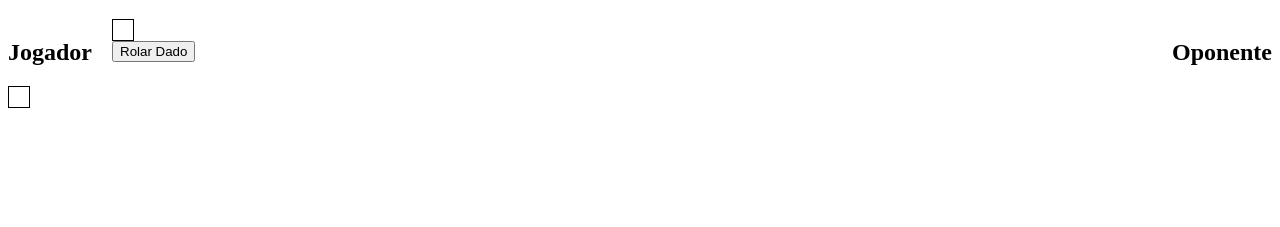
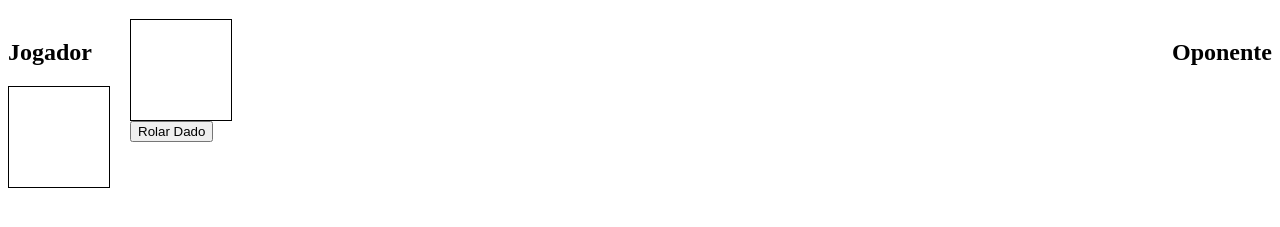
Before and after one commit to ufjf-dcc202/ufjf-dcc202-2023-3-b-trb-esbugalhado-rafael, a plain HTML site: page index.html in a window 1280 px wide. Shown: the part 61-288 px from the top of the page. Drawn offline with Linux system fonts and the light colour scheme.

Commit message:
mais alguns testes no tabuleiros

```diff
--- a/estilo.css
+++ b/estilo.css
@@ -9,8 +9,10 @@
 }
 
 .tabuleiro {
-    width: 20px;
-    height: 20px;
+    width: 100px;
+    height: 100px;
     border: 1px solid black;
     display: grid;
+    grid-template-columns: repeat(3, 1fr);
+    gap: 5px;
 }
```
